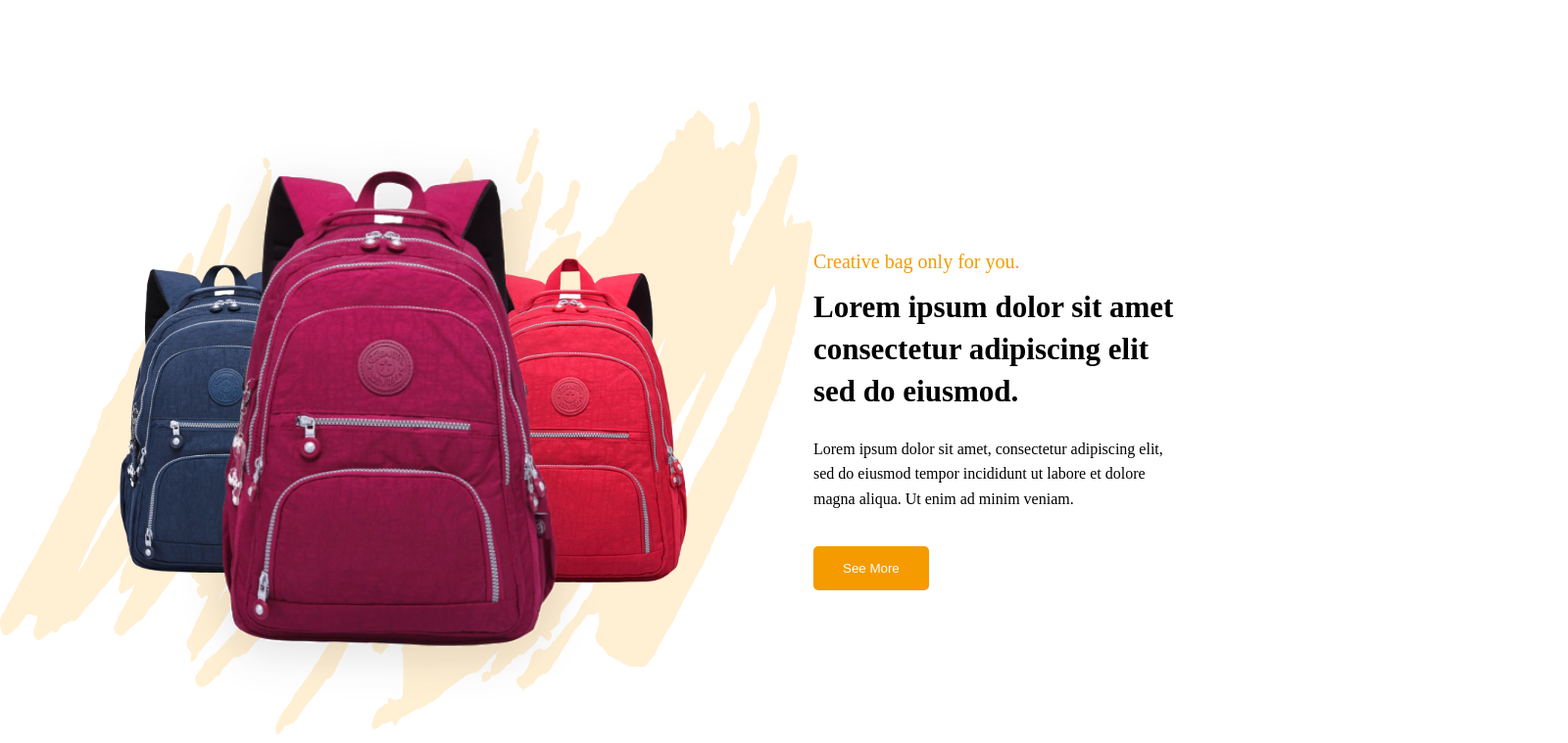
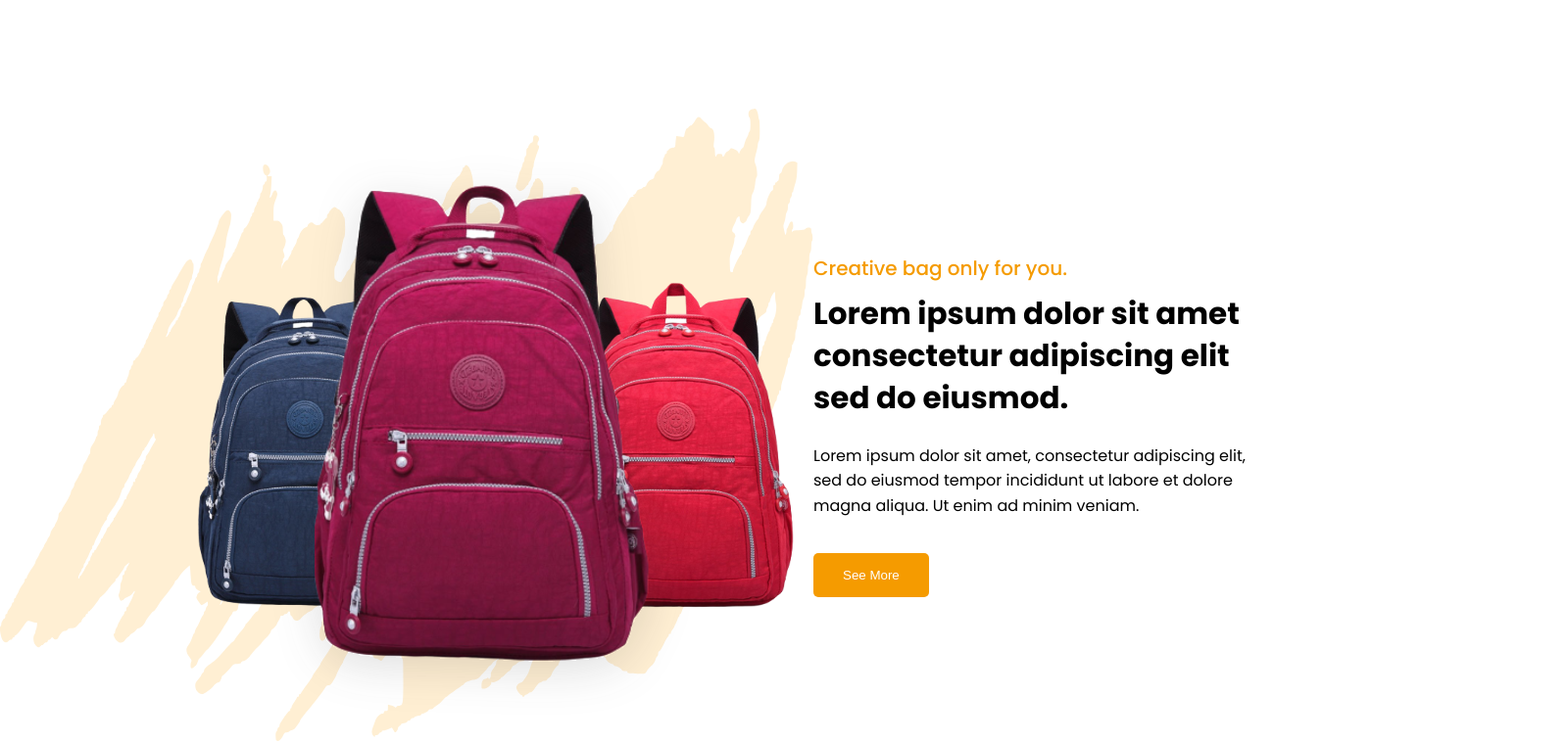
Before and after one commit to mubinaxmdva/exam, a React (Vite) app: page / in a window 1280 px wide. Shown: the part 1220-1979 px from the top of the page at 98% size, 1600 px wide, since content can reach past the window. Built offline with nearby package versions, Linux system fonts and the light colour scheme.

Commit message:
footer-45min

```diff
--- a/index.html
+++ b/index.html
@@ -5,6 +5,9 @@
     <link rel="icon" type="image/svg+xml" href="/favicon.svg" />
     <meta name="viewport" content="width=device-width, initial-scale=1.0" />
     <title>10-dars</title>
+    <link rel="preconnect" href="https://fonts.googleapis.com">
+<link rel="preconnect" href="https://fonts.gstatic.com" crossorigin>
+<link href="https://fonts.googleapis.com/css2?family=Poppins:wght@100;200;300;400;500;600;700;800;900&display=swap" rel="stylesheet">
   </head>
   <body>
     <div id="root"></div>
--- a/src/components/Hero.jsx
+++ b/src/components/Hero.jsx
@@ -8,7 +8,7 @@ function Hero() {
         <div className="herocon">
         <h3>Look Stylish Be Stylish.</h3>
         <h1>Look Stylish <br/>Be <img className="stylish" src={stylish} alt="stylish"/> </h1>
-        <p>Before starting this business you should have ideas <br/> about the market and products to Compete with the <br/> Existing Businesses.</p>
+        <p>Before starting this business you should have ideas <br/> about the market and products to Compete with <br /> the Existing Businesses.</p>
         <Button>Join Shop</Button>
         </div>
         <img className="backgroundImage" src={backgroundImage} alt="" />
--- a/src/components/SchoolBags.jsx
+++ b/src/components/SchoolBags.jsx
@@ -7,9 +7,6 @@ function SchoolBags() {
   return (
     <section className="sbSection">
       <img className="img1" src={background2}/>
-      <img className="img2" src={leftImg}/>
-      <img className="img3" src={rightImg}/>
-      <img className="img4" src={mainImg}/>
       <div className="sbcon">
           <h3>Creative bag only for you.</h3>
           <h2>Lorem ipsum dolor sit amet consectetur adipiscing elit <br /> sed do eiusmod.</h2>
--- a/src/components/folder/Footer.jsx
+++ b/src/components/folder/Footer.jsx
@@ -1,9 +1,30 @@
-
+import foter from "../../assets/Footer.svg";
+import logo from "../../assets/logo.svg";
+import Button from "../button";
 function Footer() {
   return (
     <footer>
-
+      <div className="container">
+        <img src={logo} />
+        <p>Lorem ipsum dolor sit amet consectetur adipiscing sed do eiusmod.</p>
+      </div>
+      <div className="container">
+        <h6>Special Categories</h6>
+        <p>Water Resistant</p>
+        <p>Charging System</p>
+        <p>Artificial Leather</p>
+      </div>
+      <div className="container">
+        <h6>Contact Us</h6>
+        <p>(808) 555-0111</p>
+        <p>michelle.rivera@example.com</p>
+        <p>http://www.codehow.com</p>
+      </div>
+      <div className="container4">
+        <h6>News Latter</h6>
+<input className="foot-in" type="email" placeholder="Enter your email" />
+<Button>Subscribe</Button> </div>
     </footer>
-  )
+  );
 }
-export default Footer
+export default Footer;
--- a/src/index.css
+++ b/src/index.css
@@ -3,7 +3,9 @@
   margin: 0;
   padding: 0;
 }
-
+body {
+  font-family: "Poppins", sans-serif;
+}
 header{
   background: rgba(47, 47, 47, 1);
   height: 800px;
@@ -119,19 +121,6 @@ margin-top: 68px;
   border: 1px solid rgba(163, 163, 163, 1);
   margin-top: 40px;
 }
-.img2{
-  position: absolute;
-  left: 119px;
-}
-.img3{
-  position: absolute;
-  right: 575px;
-}
-.img4{
-  position: absolute;
-  left: 321px;
-  transform: translateX(-32%);
-}
 .p{
   color: black;
   margin-top: 0;
@@ -240,10 +229,38 @@ margin-right: 68px;
   height: 72px;
   margin-top: 130px;
   margin-bottom: 130px;
+  align-items: center;
 }
 footer{
-  background-image: url("./assets/footer-bc.svg");
-  width: 1600px;
-height: 368px;
-opacity: 1;
+  background-image: url(./assets/footer-bc.svg);
+  width: 100%;
+  height: 368px;
+  display: flex;
+  justify-content: space-between;
+  padding: 96px 170px;
+  align-items: flex-start;
+  gap: 12px;
 }
+.background2{
+  margin-right: 83px;
+}
+.container{
+  width: 245px;
+}
+h6{
+  color: white;
+  font-size: 20px;
+}
+.container4{
+  display: flex;
+  flex-direction: column;
+  gap: 15px;
+}
+.foot-in{
+  background-color: #2F2F2FEB;
+  width: 264px;
+  padding-left: 20px;
+height: 49px;
+border: 1px solid #B0A9A9;
+border-radius: 5px;
+}
```
Also changed, not shown: src/assets/background2.svg, 1 other file (tests, documents, lock files or other folders).
